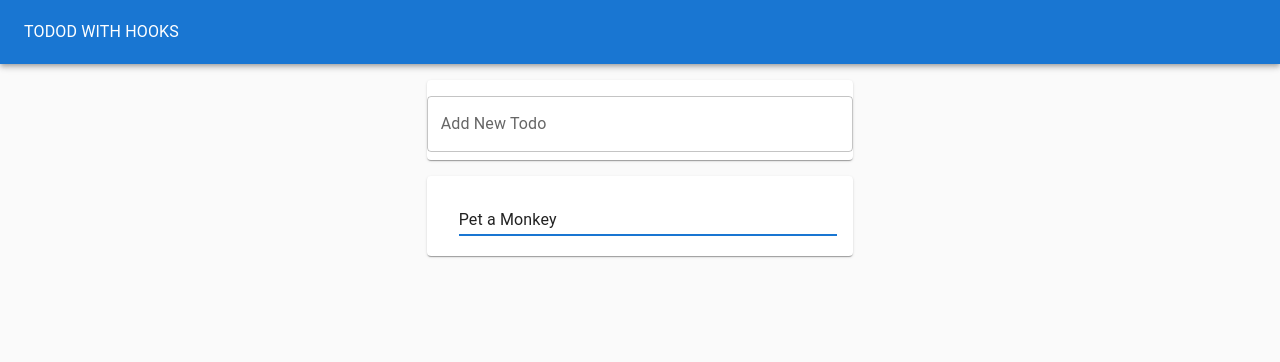
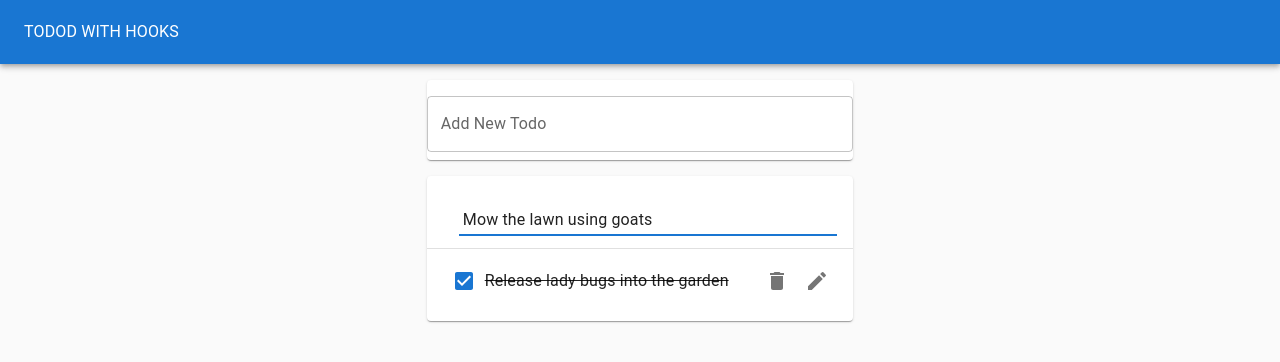
Before and after one commit to CourtneyWatts/hooks-todo, a React (Create React App) app: page / in a window 1280 px wide. Both pictures are taken after a click on the button 817 px from the left and 216 px from the top of the page. Shown: the top 362 px of the page. Built offline with nearby package versions, Linux system fonts and the light colour scheme.

Commit message:
splittng into 2 contexts

```diff
--- a/src/EditTodoForm.js
+++ b/src/EditTodoForm.js
@@ -1,14 +1,16 @@
-import React from 'react';
+import React, { useContext } from 'react';
 import useInputState from './hooks/useInputState';
 import TextField from '@mui/material/TextField';
+import { DispatchContext } from './context/todos.context';
 
-function EditTodoForm({ id, task, editTodo, toggleEditForm }) {
+function EditTodoForm({ id, task, toggleEditForm }) {
+    const dispatch = useContext(DispatchContext);
     const [value, handleChange, reset] = useInputState(task);
     return (
         <form
             onSubmit={(e) => {
                 e.preventDefault();
-                editTodo(id, value);
+                dispatch({ type: 'EDIT', id: id, newTask: value });
                 reset();
                 toggleEditForm();
             }}
--- a/src/Todo.js
+++ b/src/Todo.js
@@ -1,4 +1,4 @@
-import React from 'react';
+import React, { useContext } from 'react';
 import useToggleState from './hooks/useToggleState';
 import EditTodoForm from './EditTodoForm';
 import ListItem from '@mui/material/ListItem';
@@ -8,14 +8,15 @@ import ListItemSecondaryAction from '@mui/material/ListItemSecondaryAction';
 import IconButton from '@mui/material/IconButton';
 import DeleteIcon from '@mui/icons-material/Delete';
 import EditIcon from '@mui/icons-material/Edit';
+import { DispatchContext } from './context/todos.context';
 
-function Todo({ task, id, completed, removeTodo, toggleTodo, editTodo }) {
+function Todo({ task, id, completed }) {
+    const  dispatch  = useContext(DispatchContext);
     const [isEditing, toggleIsEditing] = useToggleState();
     return (
         <ListItem style={{ height: '64px' }}>
             {isEditing ? (
                 <EditTodoForm
-                    editTodo={editTodo}
                     id={id}
                     task={task}
                     toggleEditForm={toggleIsEditing}
@@ -25,7 +26,7 @@ function Todo({ task, id, completed, removeTodo, toggleTodo, editTodo }) {
                     <Checkbox
                         tabIndex={-1}
                         checked={completed}
-                        onClick={() => toggleTodo(id)}
+                        onClick={() => dispatch({ type: 'TOGGLE', id: id })}
                     />
                     <ListItemText
                         style={{
@@ -37,7 +38,7 @@ function Todo({ task, id, completed, removeTodo, toggleTodo, editTodo }) {
                     <ListItemSecondaryAction>
                         <IconButton
                             aria-label="Delete"
-                            onClick={() => removeTodo(id)}
+                            onClick={() => dispatch({ type: 'REMOVE', id: id })}
                         >
                             <DeleteIcon />
                         </IconButton>
--- a/src/TodoApp.js
+++ b/src/TodoApp.js
@@ -1,5 +1,4 @@
 import React from 'react';
-import useTodoState from './hooks/useTodoState';
 import TodoList from './TodoList';
 import TodoForm from './TodoForm';
 import Typography from '@mui/material/Typography';
@@ -7,12 +6,9 @@ import Paper from '@mui/material/Paper';
 import AppBar from '@mui/material/AppBar';
 import ToolBar from '@mui/material/Toolbar';
 import Grid from '@mui/material/Grid';
+import { TodosProvider } from './context/todos.context';
 
 function TodoApp() {
-    const initialTodos = [{ id: 1, task: 'Pet a Monkey', completed: false }];
-    const { todos, addTodo, removeTodo, toggleTodo, editTodo } =
-        useTodoState(initialTodos);
-
     return (
         <Paper
             style={{
@@ -38,13 +34,10 @@ function TodoApp() {
                 style={{ marginTop: '1rem' }}
             >
                 <Grid item xs={11} md={8} lg={4}>
-                    <TodoForm addTodo={addTodo} />
-                    <TodoList
-                        todos={todos}
-                        removeTodo={removeTodo}
-                        toggleTodo={toggleTodo}
-                        editTodo={editTodo}
-                    />
+                    <TodosProvider>
+                        <TodoForm />
+                        <TodoList />
+                    </TodosProvider>
                 </Grid>
             </Grid>
         </Paper>
--- a/src/TodoForm.js
+++ b/src/TodoForm.js
@@ -1,15 +1,17 @@
-import React from 'react';
+import React, { useContext } from 'react';
 import TextField from '@mui/material/TextField';
 import Paper from '@mui/material/Paper';
 import useInputState from './hooks/useInputState';
-function TodoForm({ addTodo }) {
+import { DispatchContext } from './context/todos.context';
+function TodoForm() {
     const [value, handleChange, reset] = useInputState('');
+    const dispatch = useContext(DispatchContext);
     return (
         <Paper style={{ marginBottom: '1rem', padding: '0 rem' }}>
             <form
                 onSubmit={(e) => {
                     e.preventDefault();
-                    addTodo(value);
+                    dispatch({ type: 'ADD', task: value });
                     reset();
                 }}
             >
--- a/src/TodoList.js
+++ b/src/TodoList.js
@@ -1,23 +1,20 @@
-import React from 'react';
+import React, { useContext } from 'react';
 import Paper from '@mui/material/Paper';
 import List from '@mui/material/List';
 import Divider from '@mui/material/Divider';
+import { TodosContext } from './context/todos.context';
 
 import Todo from './Todo';
 
-function TodoList({ todos, removeTodo, toggleTodo, editTodo }) {
+function TodoList() {
+    const todos = useContext(TodosContext);
     if (todos.length)
         return (
             <Paper>
                 <List>
                     {todos.map((todo, idx) => (
                         <React.Fragment key={todo.id}>
-                            <Todo
-                                {...todo}
-                                removeTodo={removeTodo}
-                                toggleTodo={toggleTodo}
-                                editTodo={editTodo}
-                            />
+                            <Todo {...todo} key={todo.id} />
                             {idx < todos.length - 1 && <Divider />}
                         </React.Fragment>
                     ))}
--- /dev/null
+++ b/src/context/todos.context.js
@@ -0,0 +1,20 @@
+import React, { createContext, useReducer } from 'react';
+import todoReducer from '../reducers/todo.reducer';
+
+const defaultTodos = [
+    { id: 1, task: ' Mow the lawn using goats', completed: false },
+    { id: 2, task: 'Release lady bugs into the garden', completed: true },
+];
+export const TodosContext = createContext();
+export const DispatchContext = createContext();
+
+export function TodosProvider(props) {
+    const [todos, dispatch] = useReducer(todoReducer, defaultTodos);
+    return (
+        <TodosContext.Provider value={todos}>
+            <DispatchContext.Provider value={dispatch}>
+                {props.children}
+            </DispatchContext.Provider>
+        </TodosContext.Provider>
+    );
+}
--- /dev/null
+++ b/src/reducers/todo.reducer.js
@@ -0,0 +1,27 @@
+import { v4 as uuidv4 } from 'uuid';
+
+const reducer = (state, action) => {
+    switch (action.type) {
+        case 'ADD':
+            return [
+                ...state,
+                { id: uuidv4(), task: action.task, completed: false },
+            ];
+        case 'REMOVE':
+            return state.filter((todo) => todo.id !== action.id);
+        case 'TOGGLE':
+            return state.map((todo) =>
+                todo.id === action.id
+                    ? { ...todo, completed: !todo.completed }
+                    : todo
+            );
+        case 'EDIT':
+            return state.map((todo) =>
+                todo.id === action.id ? { ...todo, task: action.newTask } : todo
+            );
+        default:
+            return state;
+    }
+};
+
+export default reducer;
```
